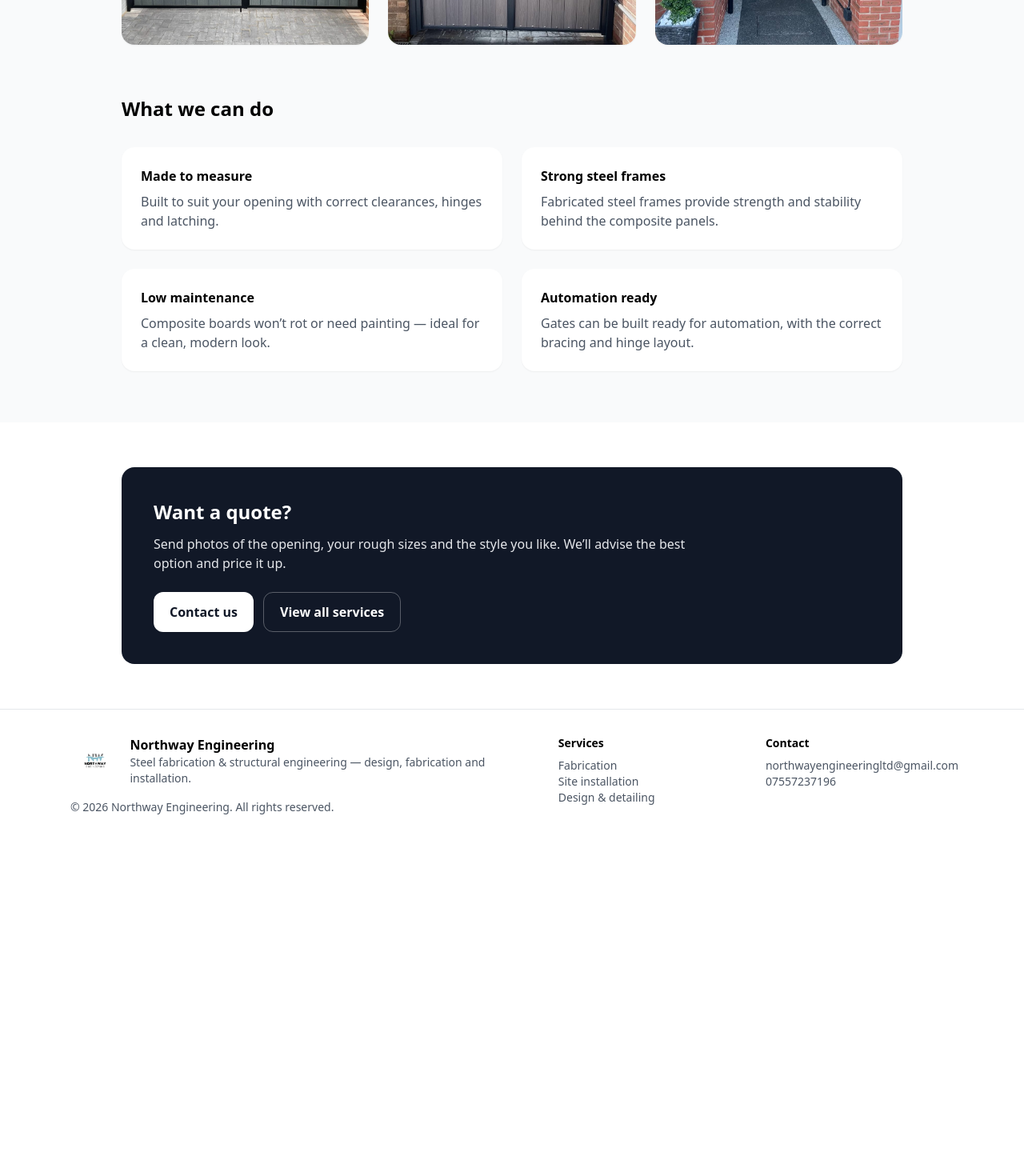
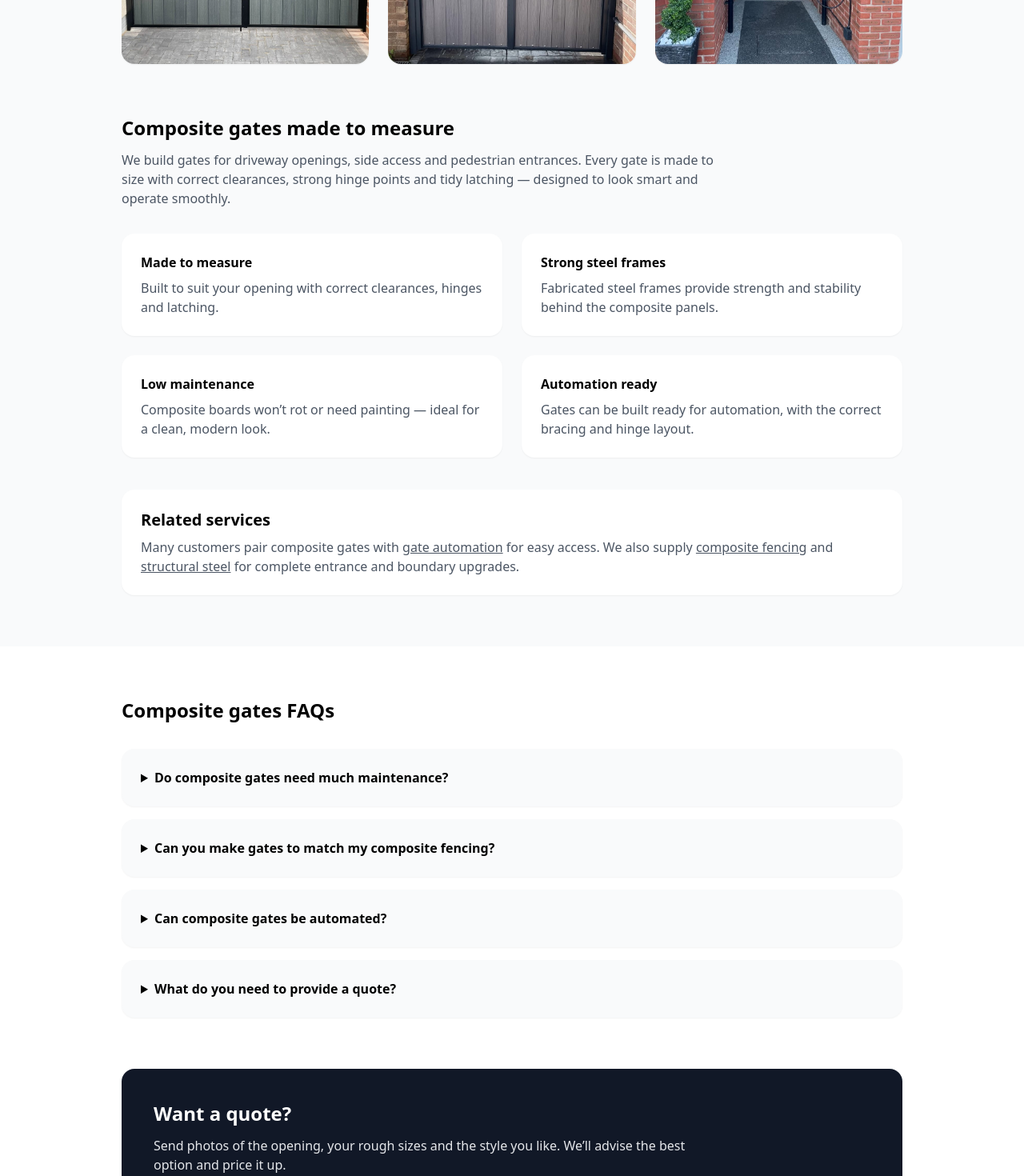
Before and after one commit to giuseppe101-arch/northway-engineering-site2, a Next.js app: page /products/composite-gates in a window 1280 px wide. Shown: the part 860-2330 px from the top of the page at 80% size. Before the commit the page ends 1911 px from the top, so only its background shows below. Built offline with nearby package versions, Linux system fonts and the light colour scheme.

Commit message:
Update composite-gates.jsx

```diff
--- a/pages/products/composite-gates.jsx
+++ b/pages/products/composite-gates.jsx
@@ -1,5 +1,6 @@
 import Head from "next/head";
 import Image from "next/image";
+import Link from "next/link";
 import Header from "../../components/Header";
 import Footer from "../../components/Footer";
 
@@ -7,10 +8,10 @@ export default function CompositeGatesPage() {
   return (
     <>
       <Head>
-        <title>Composite Gates — Northway Engineering</title>
+        <title>Composite Gates Liverpool | Northway Engineering</title>
         <meta
           name="description"
-          content="Composite gates made to measure — strong steel frames with composite infill panels, supplied and fitted across Liverpool and the North West."
+          content="Composite gates in Liverpool & the North West — made-to-measure steel frames with composite infills. Driveway, side and pedestrian gates, automation-ready."
         />
       </Head>
 
@@ -23,7 +24,9 @@ export default function CompositeGatesPage() {
           <p className="mt-4 text-gray-600 max-w-2xl">
             Composite gates are a modern, low-maintenance option that still offer strength and
             privacy. We fabricate solid steel frames and fit composite infill panels to suit your
-            opening, layout and style — finished cleanly and built to last.
+            opening, layout and style — finished cleanly and built to last across{" "}
+            <strong>Liverpool</strong>, <strong>Merseyside</strong> and the{" "}
+            <strong>North West</strong>.
           </p>
 
           {/* IMAGE GRID */}
@@ -32,7 +35,7 @@ export default function CompositeGatesPage() {
             <div className="relative w-full h-72 rounded-2xl overflow-hidden shadow-sm md:col-span-2">
               <Image
                 src="/images/compgate8.jpg"
-                alt="Composite gate installation"
+                alt="Composite driveway gate installation in Liverpool"
                 fill
                 sizes="(max-width: 768px) 100vw, 66vw"
                 className="object-cover object-top"
@@ -44,7 +47,7 @@ export default function CompositeGatesPage() {
             <div className="relative w-full h-72 rounded-2xl overflow-hidden shadow-sm">
               <Image
                 src="/images/compgate9.jpg"
-                alt="Composite driveway gates"
+                alt="Composite gates with steel frame and composite infill"
                 fill
                 sizes="(max-width: 768px) 100vw, 33vw"
                 className="object-cover object-top"
@@ -55,7 +58,7 @@ export default function CompositeGatesPage() {
             <div className="relative w-full h-72 rounded-2xl overflow-hidden shadow-sm">
               <Image
                 src="/images/compgate10.jpg"
-                alt="Composite gate detail"
+                alt="Composite gate detail and finishing"
                 fill
                 sizes="(max-width: 768px) 100vw, 33vw"
                 className="object-cover"
@@ -66,7 +69,7 @@ export default function CompositeGatesPage() {
             <div className="relative w-full h-72 rounded-2xl overflow-hidden shadow-sm">
               <Image
                 src="/images/compgate11.jpg"
-                alt="Steel framed composite gate"
+                alt="Steel framed composite gate installation"
                 fill
                 sizes="(max-width: 768px) 100vw, 33vw"
                 className="object-cover"
@@ -77,7 +80,7 @@ export default function CompositeGatesPage() {
             <div className="relative w-full h-72 rounded-2xl overflow-hidden shadow-sm">
               <Image
                 src="/images/compgate12.jpg"
-                alt="Modern composite gate design"
+                alt="Modern composite gate design and finish"
                 fill
                 sizes="(max-width: 768px) 100vw, 33vw"
                 className="object-cover"
@@ -88,7 +91,12 @@ export default function CompositeGatesPage() {
 
         {/* WHAT WE DO */}
         <section className="max-w-5xl mx-auto px-6 pb-16">
-          <h2 className="text-2xl font-bold">What we can do</h2>
+          <h2 className="text-2xl font-bold">Composite gates made to measure</h2>
+          <p className="mt-3 text-gray-600 max-w-3xl">
+            We build gates for driveway openings, side access and pedestrian entrances. Every gate
+            is made to size with correct clearances, strong hinge points and tidy latching — designed
+            to look smart and operate smoothly.
+          </p>
 
           <div className="mt-8 grid gap-6 md:grid-cols-2">
             <div className="bg-white rounded-2xl p-6 shadow-sm">
@@ -119,11 +127,86 @@ export default function CompositeGatesPage() {
               </p>
             </div>
           </div>
+
+          {/* INTERNAL LINKS */}
+          <div className="mt-10 bg-white rounded-2xl p-6 shadow-sm">
+            <h2 className="text-xl font-bold">Related services</h2>
+            <p className="mt-2 text-gray-600">
+              Many customers pair composite gates with{" "}
+              <Link href="/products/gate-automation" className="underline">
+                gate automation
+              </Link>{" "}
+              for easy access. We also supply{" "}
+              <Link href="/products/composite-fencing" className="underline">
+                composite fencing
+              </Link>{" "}
+              and{" "}
+              <Link href="/products/structural-steel" className="underline">
+                structural steel
+              </Link>{" "}
+              for complete entrance and boundary upgrades.
+            </p>
+          </div>
+        </section>
+
+        {/* FAQ */}
+        <section className="bg-white">
+          <div className="max-w-5xl mx-auto px-6 py-16">
+            <h2 className="text-2xl font-bold">Composite gates FAQs</h2>
+
+            <div className="mt-8 space-y-4">
+              <details className="bg-gray-50 rounded-2xl p-6 shadow-sm">
+                <summary className="font-semibold cursor-pointer">
+                  Do composite gates need much maintenance?
+                </summary>
+                <p className="mt-3 text-gray-600">
+                  Very little. Composite boards don’t rot and usually only need an occasional wash.
+                  We still build strong steel frames and fit quality hinges and latches so the gate
+                  operates smoothly over time.
+                </p>
+              </details>
+
+              <details className="bg-gray-50 rounded-2xl p-6 shadow-sm">
+                <summary className="font-semibold cursor-pointer">
+                  Can you make gates to match my composite fencing?
+                </summary>
+                <p className="mt-3 text-gray-600">
+                  Yes — we can match styles and colours so your gates and fencing look consistent.
+                  Send a photo of what you’ve got (or what you like) and we’ll advise the best setup.
+                </p>
+              </details>
+
+              <details className="bg-gray-50 rounded-2xl p-6 shadow-sm">
+                <summary className="font-semibold cursor-pointer">
+                  Can composite gates be automated?
+                </summary>
+                <p className="mt-3 text-gray-600">
+                  Yes. We can build gates with the correct bracing, hinge layout and clearances for
+                  automation, and we also provide{" "}
+                  <Link href="/products/gate-automation" className="underline">
+                    gate automation
+                  </Link>{" "}
+                  across Liverpool and the North West.
+                </p>
+              </details>
+
+              <details className="bg-gray-50 rounded-2xl p-6 shadow-sm">
+                <summary className="font-semibold cursor-pointer">
+                  What do you need to provide a quote?
+                </summary>
+                <p className="mt-3 text-gray-600">
+                  Photos of the opening, rough width/height, whether it’s a driveway or side access,
+                  and the style you like (full privacy, slatted, colour choice). If you want automation,
+                  mention your preferred access method (keypad, fobs, intercom or GSM).
+                </p>
+              </details>
+            </div>
+          </div>
         </section>
 
         {/* CTA */}
         <section className="bg-white">
-          <div className="max-w-5xl mx-auto px-6 py-14">
+          <div className="max-w-5xl mx-auto px-6 pb-14">
             <div className="rounded-2xl bg-gray-900 text-white p-8 md:p-10">
               <h2 className="text-2xl font-bold">Want a quote?</h2>
               <p className="mt-3 text-gray-200 max-w-2xl">
```
